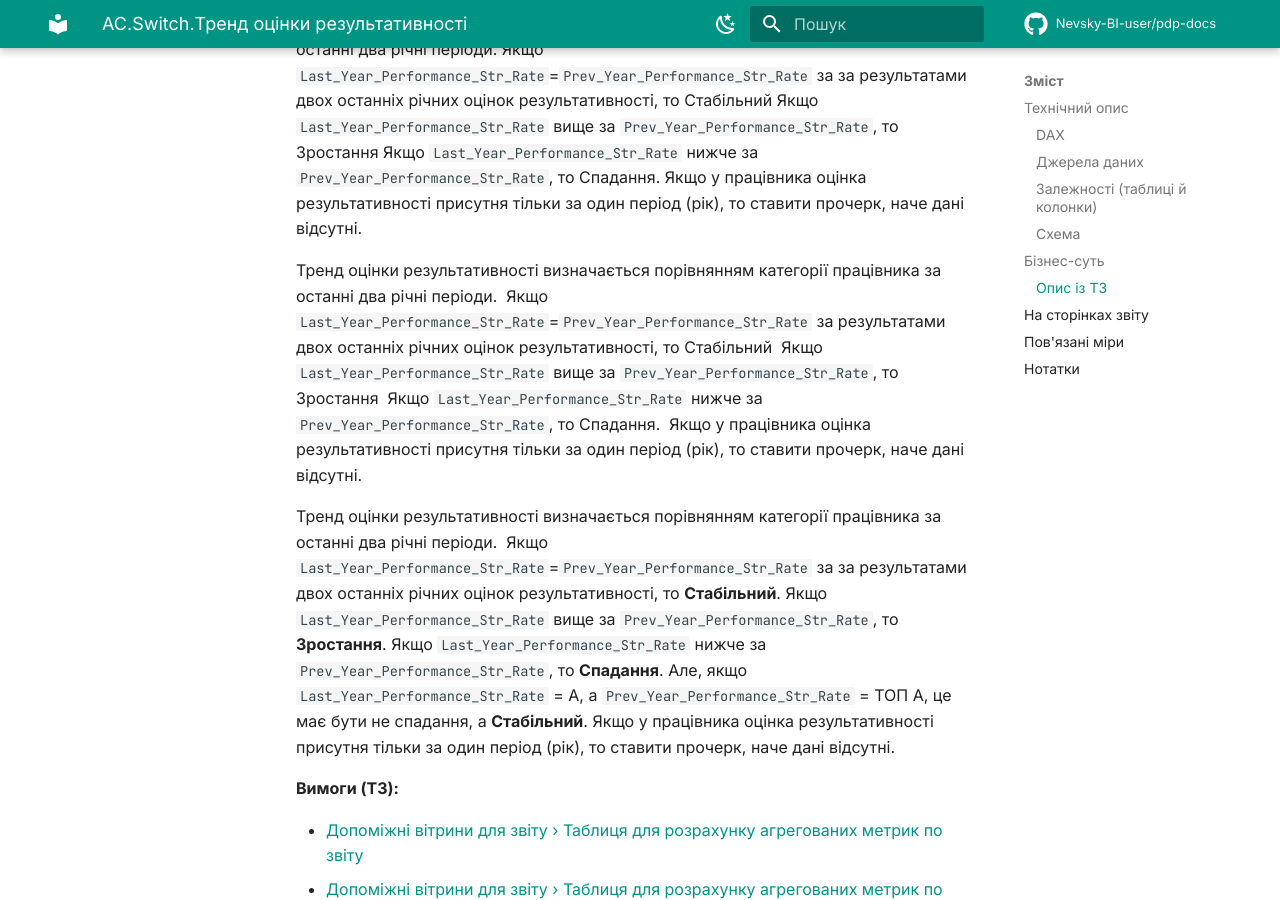
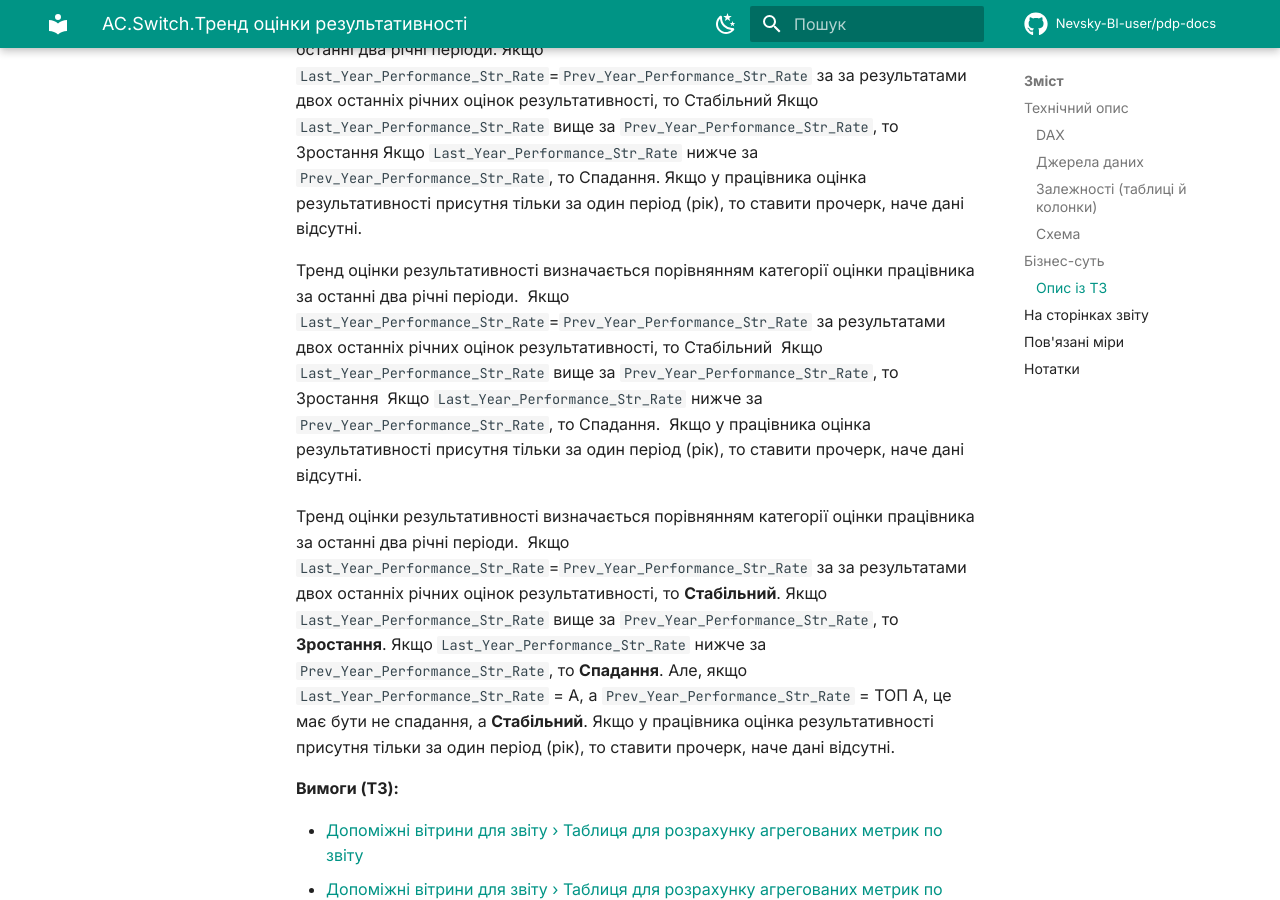
Before and after one commit to Nevsky-BI-user/pdp-docs, an MkDocs documentation site: the page built from docs/measures/ac-switch-trend-otsinky-rezultatyvnosti.md, in a window 1280 px wide and 900 px high, scrolled down 1507 px. Built offline with MkDocs 1.6.1 and Material for MkDocs 9.7.7, drawn with Linux system fonts in a browser that asks for light colours; comment, search, counter and statistics services are not loaded.

Commit message:
docs: автооновлення 2026-06-27

```diff
--- a/docs/measures/ac-switch-trend-otsinky-rezultatyvnosti.md
+++ b/docs/measures/ac-switch-trend-otsinky-rezultatyvnosti.md
@@ -52,9 +52,9 @@
 
 Тренд оцінки результативності визначається порівнянням категорії працівника за останні два річні періоди.   Якщо `Last_Year_Performance_Str_Rate`=`Prev_Year_Performance_Str_Rate` за за результатами двох останніх річних оцінок результативності, то Стабільний   Якщо `Last_Year_Performance_Str_Rate` вище за `Prev_Year_Performance_Str_Rate`, то Зростання   Якщо `Last_Year_Performance_Str_Rate` нижче за `Prev_Year_Performance_Str_Rate`, то Спадання.   Якщо у працівника оцінка результативності присутня тільки за один період (рік), то ставити прочерк, наче дані відсутні.
 
-Тренд оцінки результативності визначається порівнянням категорії працівника за останні два річні періоди.   Якщо `Last_Year_Performance_Str_Rate`=`Prev_Year_Performance_Str_Rate` за результатами двох останніх річних оцінок результативності, то Стабільний   Якщо `Last_Year_Performance_Str_Rate` вище за `Prev_Year_Performance_Str_Rate`, то Зростання   Якщо `Last_Year_Performance_Str_Rate` нижче за `Prev_Year_Performance_Str_Rate`, то Спадання.   Якщо у працівника оцінка результативності присутня тільки за один період (рік), то ставити прочерк, наче дані відсутні.
+Тренд оцінки результативності визначається порівнянням категорії оцінки працівника за останні два річні періоди.   Якщо `Last_Year_Performance_Str_Rate`=`Prev_Year_Performance_Str_Rate` за результатами двох останніх річних оцінок результативності, то Стабільний   Якщо `Last_Year_Performance_Str_Rate` вище за `Prev_Year_Performance_Str_Rate`, то Зростання   Якщо `Last_Year_Performance_Str_Rate` нижче за `Prev_Year_Performance_Str_Rate`, то Спадання.   Якщо у працівника оцінка результативності присутня тільки за один період (рік), то ставити прочерк, наче дані відсутні.
 
-Тренд оцінки результативності визначається порівнянням категорії працівника за останні два річні періоди.   Якщо `Last_Year_Performance_Str_Rate`=`Prev_Year_Performance_Str_Rate` за за результатами двох останніх річних оцінок результативності, то **Стабільний**.  Якщо `Last_Year_Performance_Str_Rate` вище за `Prev_Year_Performance_Str_Rate`, то **Зростання**.  Якщо `Last_Year_Performance_Str_Rate` нижче за `Prev_Year_Performance_Str_Rate`, то **Спадання**. Але, якщо `Last_Year_Performance_Str_Rate` = А, а `Prev_Year_Performance_Str_Rate` = ТОП А, це має бути не спадання, а **Стабільний**.  Якщо у працівника оцінка результативності присутня тільки за один період (рік), то ставити прочерк, наче дані відсутні.
+Тренд оцінки результативності визначається порівнянням категорії оцінки працівника за останні два річні періоди.   Якщо `Last_Year_Performance_Str_Rate`=`Prev_Year_Performance_Str_Rate` за за результатами двох останніх річних оцінок результативності, то **Стабільний**.  Якщо `Last_Year_Performance_Str_Rate` вище за `Prev_Year_Performance_Str_Rate`, то **Зростання**.  Якщо `Last_Year_Performance_Str_Rate` нижче за `Prev_Year_Performance_Str_Rate`, то **Спадання**. Але, якщо `Last_Year_Performance_Str_Rate` = А, а `Prev_Year_Performance_Str_Rate` = ТОП А, це має бути не спадання, а **Стабільний**.  Якщо у працівника оцінка результативності присутня тільки за один період (рік), то ставити прочерк, наче дані відсутні.
 
 **Вимоги (ТЗ):**
 
```
Also changed, not shown: docs/measures/ac-switch-trend-otsinky-okr.md (+1 -1 lines), docs/measures/ac-trend-otsinky-okr.md (+1 -1 lines), docs/measures/ac-trend-otsinky-rezultatyvnosti.md (+2 -2 lines), docs/measures/gp-serednia-zarplata-oklad.md (+2 -0 lines), 5 other files.
